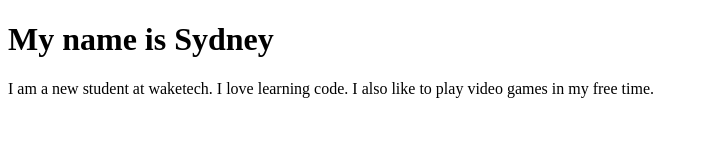
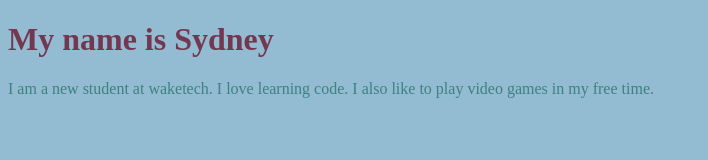
Before and after one commit to sydneymccoy/sydneymccoy.github.io, a plain HTML site: page index.html in a window 1280 px wide. Shown: the whole page, without its empty margins (0-708 px from the left). Drawn offline with Linux system fonts and the light colour scheme.

Commit message:
Update index.html
CSS changes

```diff
--- a/index.html
+++ b/index.html
@@ -4,15 +4,15 @@
       <title> My Personal Introduction </title>
       <style>
         body {
-          background-color: 93bcd2
+          background-color: #93bcd2;
         }
 
         h1 {
-          color: 743750
+          color: #743750;
         }
 
         p {
-        color: 3f8081
+        color: #3f8081;
         }
       </style>
     </head>
```
